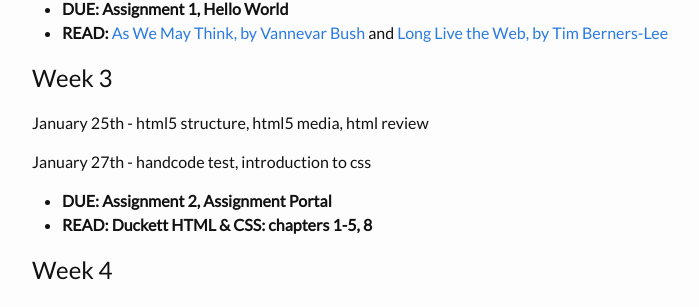
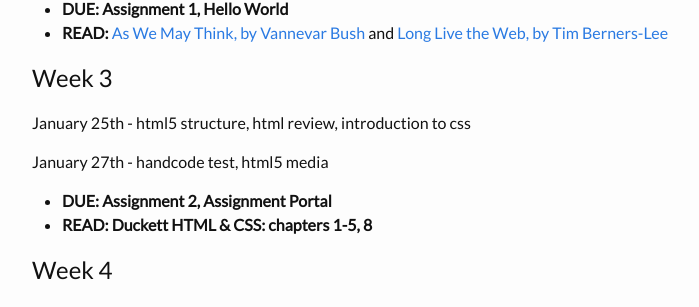
Before and after one commit to coloringchaos/web-spring-16, a Jekyll site: the page built from timeline.md, in a window 1280 px wide and 900 px high, scrolled down 365 px. Shown: the part 147-454 px from the top of the window, without its empty margins (238-937 px from the left). Built offline with Jekyll 4.4.1, drawn with Linux system fonts in a browser that asks for light colours.

```diff
--- a/timeline.md
+++ b/timeline.md
@@ -20,9 +20,9 @@ This page has a breakdown of the general content that we will cover in each clas
 + **READ:** [As We May Think, by Vannevar Bush](http://www.theatlantic.com/magazine/archive/1945/07/as-we-may-think/303881/) and [Long Live the Web, by Tim Berners-Lee](http://ariellehein.com/readings/Berners-Lee-Long-Live-The-Web.pdf)
 
 #Week 3
-January 25th - html5 structure, html5 media, html review
+January 25th - html5 structure, html review, introduction to css
 
-January 27th - handcode test, introduction to css
+January 27th - handcode test, html5 media
 
 + **DUE: Assignment 2, Assignment Portal**
 + **READ: Duckett HTML & CSS: chapters 1-5, 8**
```
Also changed, not shown: _posts/2016-01-20-class-03.md (+2 -2 lines).
